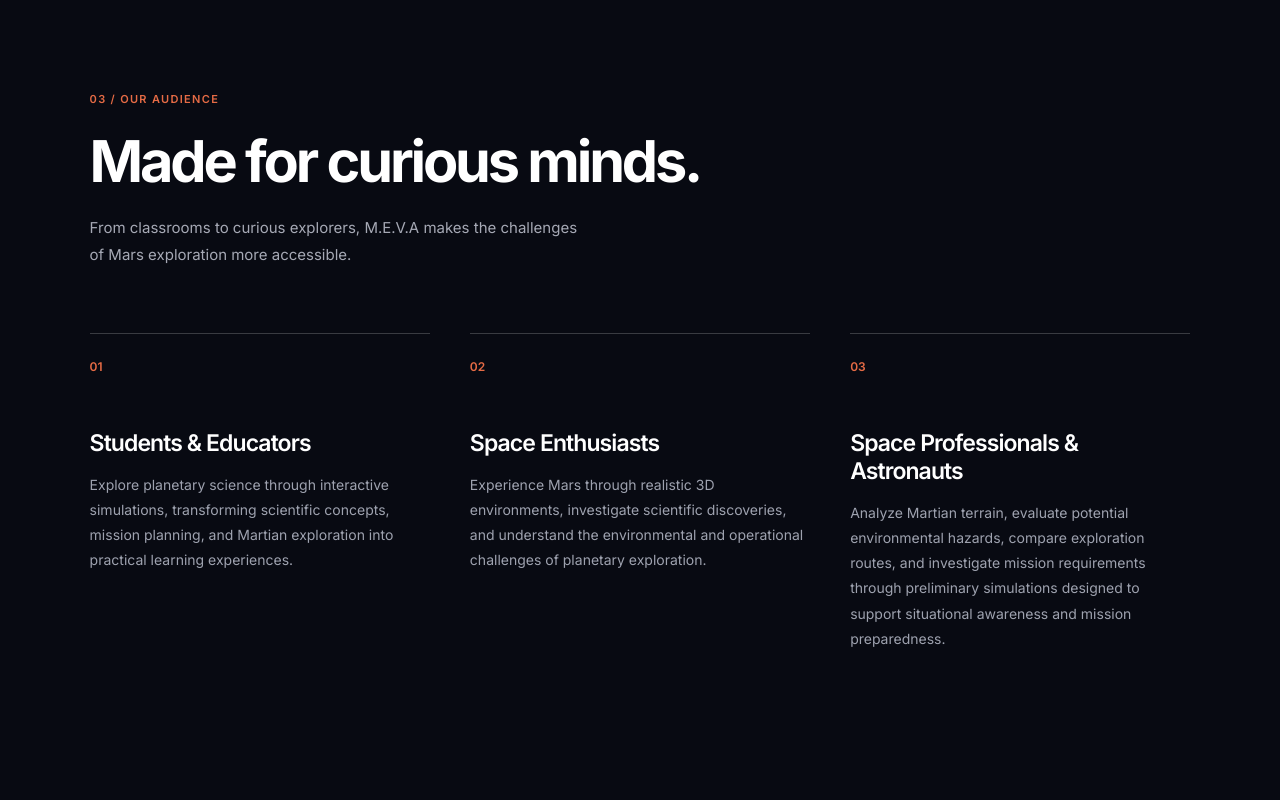
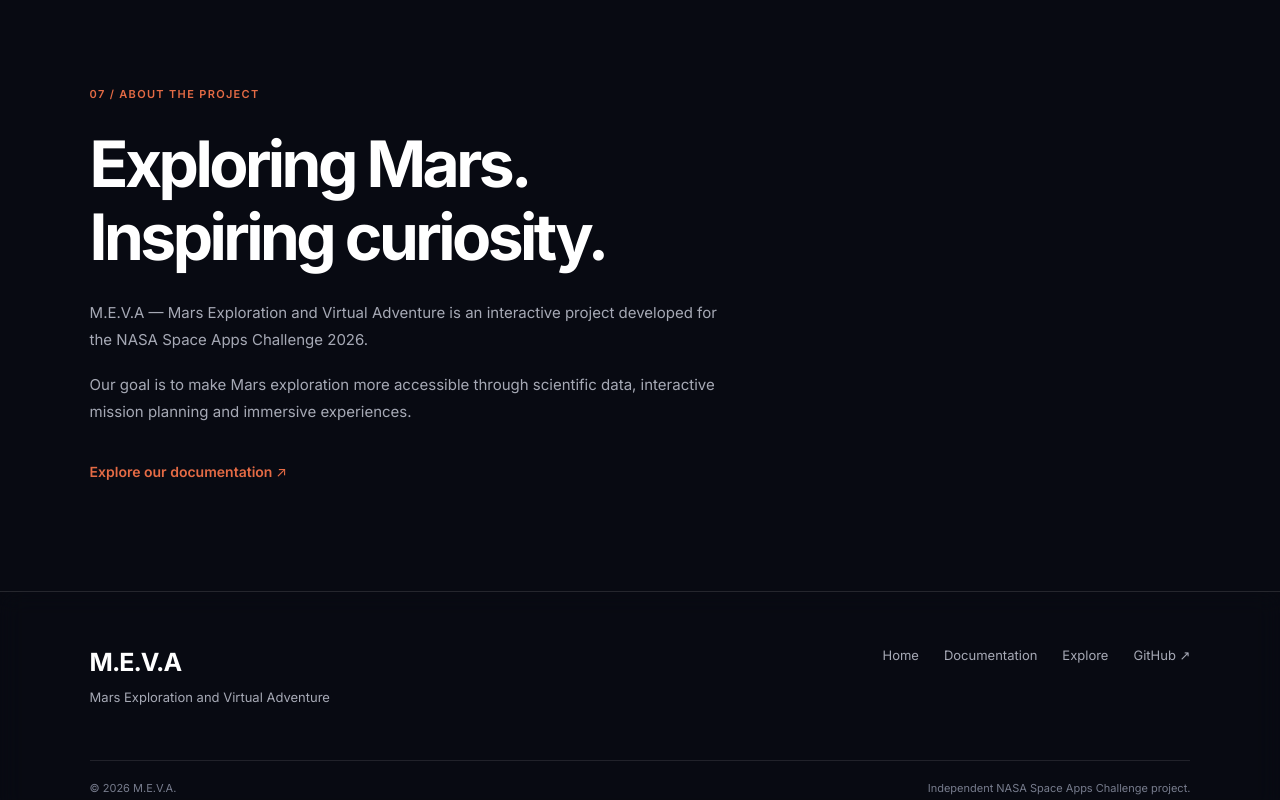
Before and after one commit to Joaovitor-bot/meva-landing-page, a React (Vite) app: page / in a window 1280 px wide. Shown: the part 1820-2620 px from the top of the page. Built offline with nearby package versions, Linux system fonts and the light colour scheme.

Commit message:
feat: add about section and footer

```diff
--- a/src/App.jsx
+++ b/src/App.jsx
@@ -7,6 +7,7 @@ import Documentation from "./components/Documentation";
 import Technology from "./components/Technology";
 import FAQ from "./components/FAQ";
 import SpaceBackground from "./components/SpaceBackground";
+import AboutFooter from "./components/AboutFooter";
 
 function App() {
   return (
@@ -19,6 +20,7 @@ function App() {
         <main id="home">
           <Hero />
           <Benefits />
+          <AboutFooter />
           <Audience />
           <Documentation />
           <Technology />
--- /dev/null
+++ b/src/components/AboutFooter.jsx
@@ -0,0 +1,67 @@
+
+import "../styles/AboutFooter.css";
+
+export default function AboutFooter() {
+  return (
+    <>
+      <section className="about-section" id="about">
+        <div className="about-container">
+          <span className="about-label">
+            07 / ABOUT THE PROJECT
+          </span>
+
+          <h2>
+            Exploring Mars.
+            <br />
+            Inspiring curiosity.
+          </h2>
+
+          <p>
+            M.E.V.A — Mars Exploration and Virtual Adventure
+            is an interactive project developed for the
+            NASA Space Apps Challenge 2026.
+          </p>
+
+          <p>
+            Our goal is to make Mars exploration more accessible
+            through scientific data, interactive mission planning
+            and immersive experiences.
+          </p>
+
+          <a href="#documentation" className="about-link">
+            Explore our documentation ↗
+          </a>
+        </div>
+      </section>
+
+      <footer className="site-footer">
+        <div className="footer-container">
+          <div className="footer-brand">
+            <strong>M.E.V.A</strong>
+            <p>Mars Exploration and Virtual Adventure</p>
+          </div>
+
+          <nav className="footer-links" aria-label="Footer navigation">
+            <a href="#home">Home</a>
+            <a href="#documentation">Documentation</a>
+            <a href="#explore">Explore</a>
+            <a
+              href="https://github.com/gabrielr040304-afk/Hackton-NASA-2026"
+              target="_blank"
+              rel="noopener noreferrer"
+            >
+              GitHub ↗
+            </a>
+          </nav>
+        </div>
+
+        <div className="footer-bottom">
+          <span>© {new Date().getFullYear()} M.E.V.A.</span>
+          <span>
+            Independent NASA Space Apps Challenge project.
+          </span>
+        </div>
+      </footer>
+    </>
+  );
+}
--- /dev/null
+++ b/src/styles/AboutFooter.css
@@ -0,0 +1,119 @@
+
+.about-section {
+  padding: 110px 7%;
+  background: transparent;
+}
+
+.about-container {
+  max-width: 1450px;
+  margin: 0 auto;
+}
+
+.about-label {
+  color: #e56b45;
+  font-size: 11px;
+  font-weight: 600;
+  letter-spacing: 0.12em;
+}
+
+.about-container h2 {
+  margin: 25px 0;
+  font-size: clamp(38px, 5vw, 70px);
+  font-weight: 700;
+  line-height: 1.15;
+  letter-spacing: -0.055em;
+}
+
+.about-container p {
+  max-width: 650px;
+  margin-bottom: 18px;
+  color: #a6a9b5;
+  font-size: 15px;
+  line-height: 1.8;
+}
+
+.about-link {
+  display: inline-block;
+  margin-top: 20px;
+  color: #e56b45;
+  font-size: 14px;
+  font-weight: 600;
+  text-decoration: none;
+}
+
+.about-link:hover {
+  text-decoration: underline;
+}
+
+/* FOOTER */
+
+.site-footer {
+  padding: 55px 7% 25px;
+  border-top: 1px solid rgba(255, 255, 255, 0.12);
+  background: rgba(10, 12, 20, 0.45);
+  backdrop-filter: blur(12px);
+  -webkit-backdrop-filter: blur(12px);
+}
+
+.footer-container {
+  max-width: 1450px;
+  margin: 0 auto;
+  display: flex;
+  justify-content: space-between;
+  gap: 35px;
+}
+
+.footer-brand strong {
+  font-size: 25px;
+  letter-spacing: -0.04em;
+}
+
+.footer-brand p {
+  margin-top: 12px;
+  color: #a6a9b5;
+  font-size: 13px;
+}
+
+.footer-links {
+  display: flex;
+  align-items: flex-start;
+  gap: 25px;
+  flex-wrap: wrap;
+}
+
+.footer-links a {
+  color: #a6a9b5;
+  font-size: 13px;
+  text-decoration: none;
+}
+
+.footer-links a:hover {
+  color: #e56b45;
+}
+
+.footer-bottom {
+  display: flex;
+  justify-content: space-between;
+  gap: 20px;
+  max-width: 1450px;
+  margin: 55px auto 0;
+  padding-top: 20px;
+  border-top: 1px solid rgba(255, 255, 255, 0.1);
+  color: #777c8d;
+  font-size: 11px;
+}
+
+@media (max-width: 700px) {
+  .about-section {
+    padding: 85px 6%;
+  }
+
+  .footer-container,
+  .footer-bottom {
+    flex-direction: column;
+  }
+
+  .footer-links {
+    gap: 18px;
+  }
+}
```
